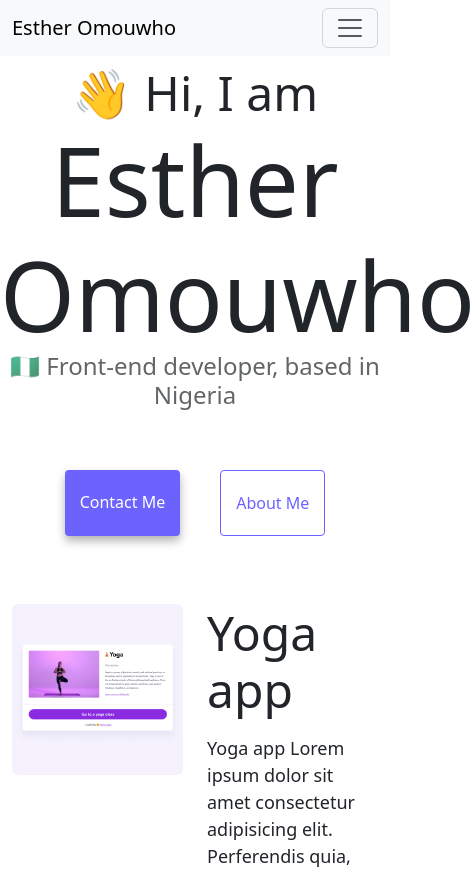
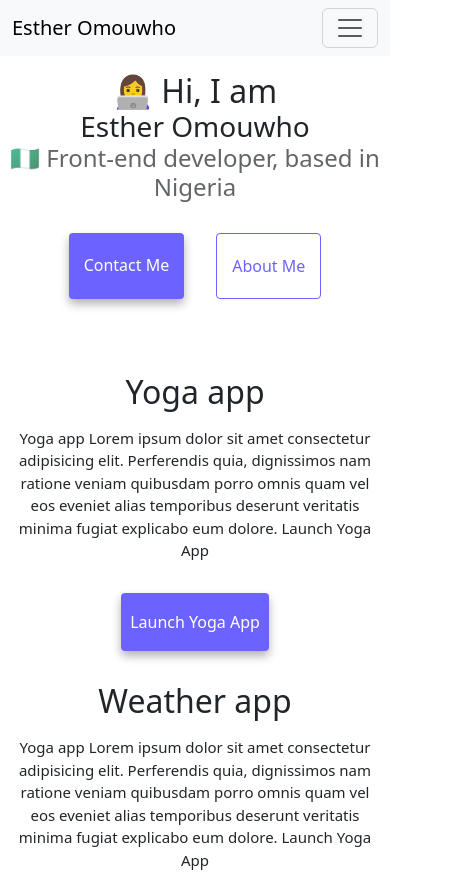
Before and after one commit to Omouwho/My-Portfolio, a plain HTML site: page index.html in a window 390 px wide. Shown: the top 874 px of the page, 475 px wide, since content can reach past the window. Drawn offline with nearby package versions, Linux system fonts and the light colour scheme.

Commit message:
Media Query

```diff
--- a/assets/css/style.css
+++ b/assets/css/style.css
@@ -11,7 +11,7 @@ h3 {
 }
 
 h1 {
-  font-size: 96px;
+  font-size: 75px;
 }
 
 h2 {
@@ -35,7 +35,7 @@ p {
 }
 
 .navigation-links a {
-  margin: 20px;
+  margin: 16px;
   border-radius: 4px;
   padding: 20px 15px;
   text-decoration: none;
@@ -88,3 +88,40 @@ p {
   box-shadow: var(--box-shadow);
   color: white;
 }
+
+
+@media (max-width: 600px){
+    h1{
+        text-align: center;
+        font-size: 28px;
+    }
+
+    h2{
+        font-size: 32px;
+    }
+
+    p{
+        font-size: 15px;
+    }
+
+    .navigation-links {
+    display: flex;
+    margin-top: 5px;
+    justify-content: center;
+    padding: 10px 7px;
+}
+
+    .primary-link {
+    padding: 18px 9px;
+}
+
+.yogurt{
+    margin-bottom: 70px;
+}
+
+ .contactt,
+ .email-link {
+    font-size: 25px;
+ }
+
+}
--- a/index.html
+++ b/index.html
@@ -42,7 +42,7 @@
         </div>
     </nav>
 
-    <h2 class="text-center mt-5 pt-3">👋 Hi, I am</h2>
+    <h2 class="text-center mt-5 pt-4">👩‍💻 Hi, I am</h2>
     <h1 class="text-center">Esther Omouwho</h1>
     <h3 class="text-center">🇳🇬 Front-end developer, based in Nigeria</h3>
     <div class="navigation-links mb-5">
@@ -51,11 +51,13 @@
     </div>
 
     <div class="container">
+
         <div class="row mt-5">
             <div class="col-6">
-                <img src="/assets/images/yoga.png" class="img-fluid rounded" />
+                <img src="/assets/images/yoga.png" class="img-fluid rounded d-none d-sm-block" />
             </div>
-            <div class="col-6">
+
+            <div class="col-sm-6 text-center">
                 <h2 class="mb-3">Yoga app</h2>
                 <p>
                     Yoga app Lorem ipsum dolor sit amet consectetur adipisicing elit.
@@ -70,7 +72,7 @@
         </div>
 
         <div class="row mt-5">
-            <div class="col-6">
+            <div class="col-sm-6 text-center">
                 <h2 class="mb-3">Weather app</h2>
                 <p>
                     Yoga app Lorem ipsum dolor sit amet consectetur adipisicing elit.
@@ -83,14 +85,15 @@
                 </div>
             </div>
             <div class="col-6">
-                <img src="/assets/images/weather.png" class="img-fluid rounded" />
+                <img src="/assets/images/weather.png" class="img-fluid rounded d-none d-sm-block" />
             </div>
         </div>
+
         <div class="row mt-5">
             <div class="col-6">
-                <img src="/assets/images/yogurt.png" class="img-fluid rounded" />
+                <img src="/assets/images/yogurt.png" class="img-fluid rounded d-none d-sm-block" />
             </div>
-            <div class="col-6">
+            <div class="col-sm-6 text-center yogurt">
                 <h2 class="mb-3">Yogurt app</h2>
                 <p>
                     Yoga app Lorem ipsum dolor sit amet consectetur adipisicing elit.
@@ -103,6 +106,7 @@
                 </div>
             </div>
         </div>
+
     </div>
 </body>
 
```
Also changed, not shown: about.html (+4 -4 lines).
